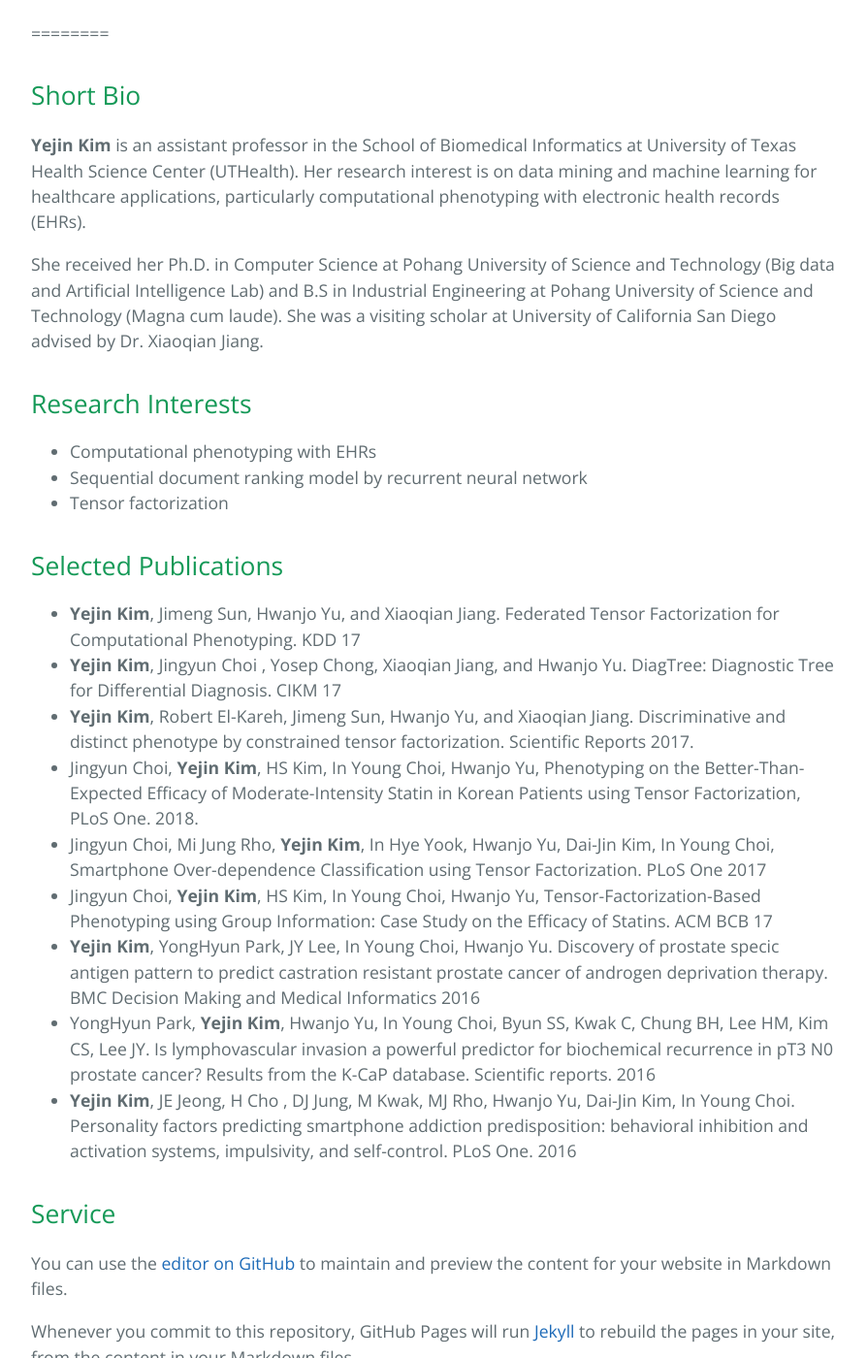
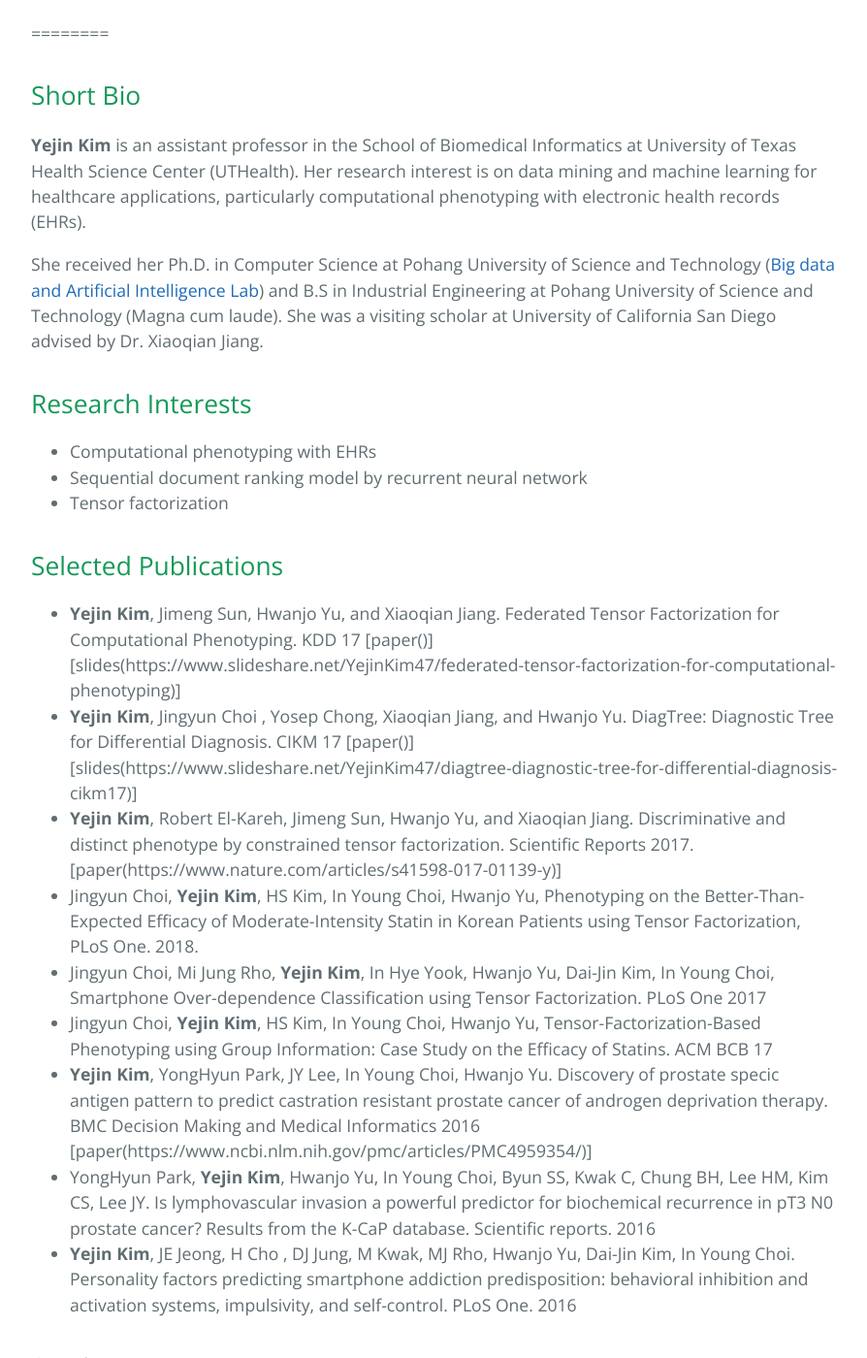
Before and after one commit to yejinjkim/yejinjkim.github.io, a Jekyll site: the page built from index.md, in a window 1280 px wide and 1400 px high, scrolled down 400 px. Shown: the whole window at 97% size, without its empty margins (192-1086 px from the left). Built offline with Jekyll 4.4.1, drawn with Linux system fonts in a browser that asks for light colours; our own code applies the rules of GitHub Pages for plain Markdown files.

Commit message:
Update index.md

```diff
--- a/index.md
+++ b/index.md
@@ -3,7 +3,7 @@
 **Yejin Kim** is an assistant professor in the School of Biomedical Informatics at University of Texas Health Science Center (UTHealth).
 Her research interest is on data mining and machine learning for healthcare applications, particularly computational phenotyping with electronic health records (EHRs).
 
-She received her Ph.D. in Computer Science at Pohang University of Science and Technology (Big data and Artificial Intelligence Lab) and B.S in Industrial Engineering at Pohang University of Science and Technology (Magna cum laude). She was a visiting scholar at University of California San Diego advised by Dr. Xiaoqian Jiang.
+She received her Ph.D. in Computer Science at Pohang University of Science and Technology ([Big data and Artificial Intelligence Lab](https://sites.google.com/site/postechdm/)) and B.S in Industrial Engineering at Pohang University of Science and Technology (Magna cum laude). She was a visiting scholar at University of California San Diego advised by Dr. Xiaoqian Jiang.
 
 ## Research Interests
 - Computational phenotyping with EHRs
@@ -11,13 +11,13 @@
 - Tensor factorization
 
 ## Selected Publications
-- **Yejin Kim**, Jimeng Sun, Hwanjo Yu, and Xiaoqian Jiang. Federated Tensor Factorization for Computational Phenotyping. KDD 17
-- **Yejin Kim**, Jingyun Choi , Yosep Chong, Xiaoqian Jiang, and Hwanjo Yu. DiagTree: Diagnostic Tree for Differential Diagnosis. CIKM 17
-- **Yejin Kim**, Robert El-Kareh, Jimeng Sun, Hwanjo Yu, and Xiaoqian Jiang. Discriminative and distinct phenotype by constrained tensor factorization. Scientific Reports 2017.
+- **Yejin Kim**, Jimeng Sun, Hwanjo Yu, and Xiaoqian Jiang. Federated Tensor Factorization for Computational Phenotyping. KDD 17 [paper()] [slides(https://www.slideshare.net/YejinKim47/federated-tensor-factorization-for-computational-phenotyping)]
+- **Yejin Kim**, Jingyun Choi , Yosep Chong, Xiaoqian Jiang, and Hwanjo Yu. DiagTree: Diagnostic Tree for Differential Diagnosis. CIKM 17 [paper()] [slides(https://www.slideshare.net/YejinKim47/diagtree-diagnostic-tree-for-differential-diagnosis-cikm17)]
+- **Yejin Kim**, Robert El-Kareh, Jimeng Sun, Hwanjo Yu, and Xiaoqian Jiang. Discriminative and distinct phenotype by constrained tensor factorization. Scientific Reports 2017. [paper(https://www.nature.com/articles/s41598-017-01139-y)]
 - Jingyun Choi, **Yejin Kim**, HS Kim, In Young Choi, Hwanjo Yu, Phenotyping on the Better-Than-Expected Efficacy of Moderate-Intensity Statin in Korean Patients using Tensor Factorization, PLoS One. 2018.
 -  Jingyun Choi, Mi Jung Rho, **Yejin Kim**, In Hye Yook, Hwanjo Yu, Dai-Jin Kim, In Young Choi, Smartphone Over-dependence Classification using Tensor Factorization. PLoS One 2017
 - Jingyun Choi, **Yejin Kim**, HS Kim, In Young Choi, Hwanjo Yu, Tensor-Factorization-Based Phenotyping using Group Information: Case Study on the Efficacy of Statins. ACM BCB 17
--  **Yejin Kim**, YongHyun Park, JY Lee, In Young Choi, Hwanjo Yu. Discovery of prostate specic antigen pattern to predict castration resistant prostate cancer of androgen deprivation therapy. BMC Decision Making and Medical Informatics 2016
+-  **Yejin Kim**, YongHyun Park, JY Lee, In Young Choi, Hwanjo Yu. Discovery of prostate specic antigen pattern to predict castration resistant prostate cancer of androgen deprivation therapy. BMC Decision Making and Medical Informatics 2016 [paper(https://www.ncbi.nlm.nih.gov/pmc/articles/PMC4959354/)]
 - YongHyun Park, **Yejin Kim**, Hwanjo Yu, In Young Choi, Byun SS, Kwak C, Chung BH, Lee HM, Kim CS, Lee JY. Is lymphovascular invasion a powerful predictor for biochemical recurrence in pT3 N0 prostate cancer? Results from the K-CaP database. Scientific reports. 2016
 - **Yejin Kim**, JE Jeong, H Cho , DJ Jung, M Kwak, MJ Rho, Hwanjo Yu, Dai-Jin Kim, In Young Choi. Personality factors predicting smartphone addiction predisposition: behavioral inhibition and activation systems, impulsivity, and self-control. PLoS One. 2016
 
```
